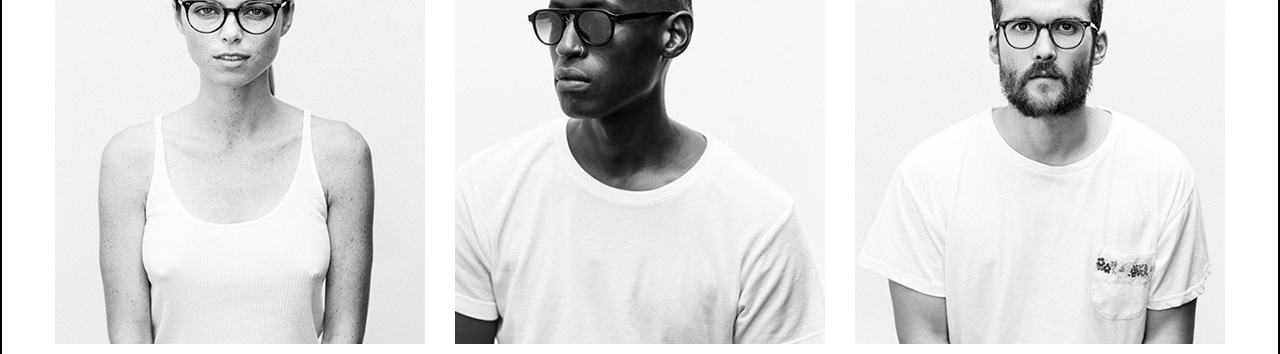
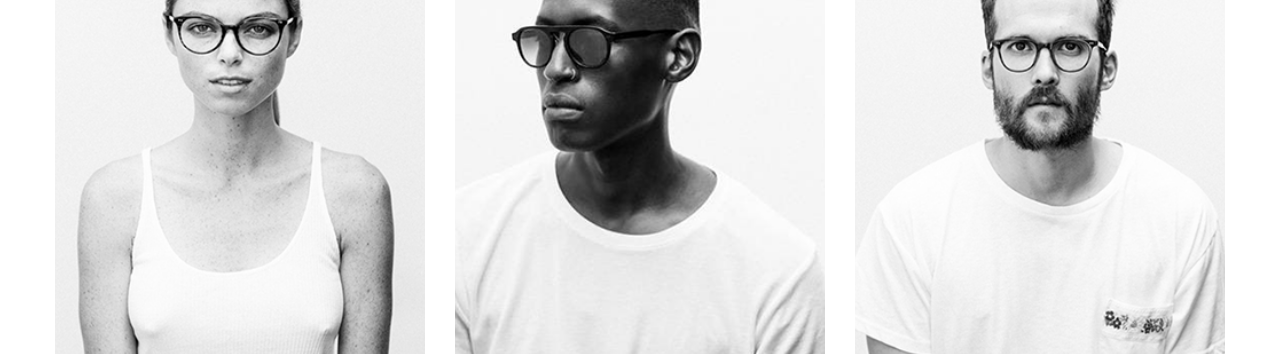
Before and after one commit to Vasy12/fe_lp, a plain HTML site: page index.html in a window 1280 px wide. Shown: the part 1605-1959 px from the top of the page. Drawn offline with Linux system fonts and the light colour scheme.

Commit message:
Add general styles of team-cards

```diff
--- a/styles.css
+++ b/styles.css
@@ -1,5 +1,6 @@
 @import "./assets/css/reset.css";
 @import "./assets/css/grid.css";
+@import "./assets/css/tooltip.css";
 
 :root {
     font-family: Raleway, sans-serif;
@@ -8,7 +9,6 @@
 }
 
 .section {
-    border: 2px solid;
     text-align: center;
     background-position: center;
     background-size: cover;
@@ -59,6 +59,10 @@
     padding-bottom: 97%;
 }
 
+.work-item_team{
+    padding-bottom: 119%;
+}
+
 .work-img-wrapper {
     position: absolute;
     top: 0;
@@ -73,3 +77,8 @@
     object-fit: cover;
     object-position: center;
 }
+
+.work-item_team:hover .tooltip{
+    opacity: 1;
+    transition: opacity 0.5s ease-in-out;
+}
```
